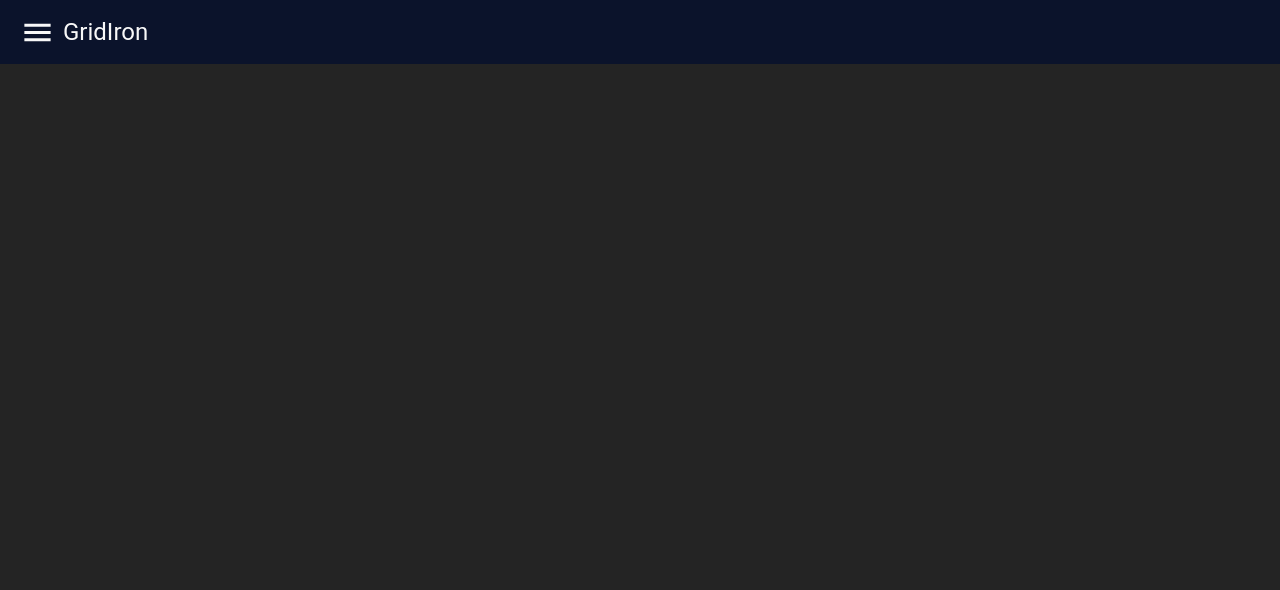
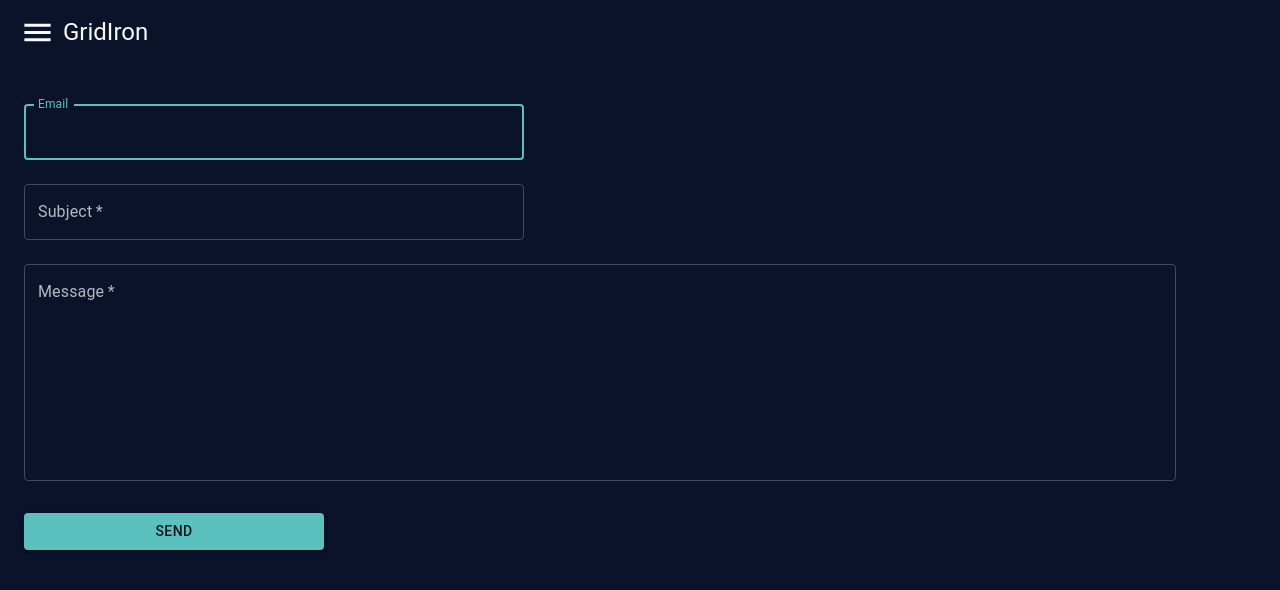
Before and after one commit to Josh-Clemons/gridiron-react, a React (Vite) app: page /#/help in a window 1280 px wide. Before the commit this address had no page. Shown: the top 590 px of the page. Built offline with nearby package versions, Linux system fonts and the light colour scheme; sample sign-in values are in the browser's storage.

Commit message:
Added help page

```diff
--- a/src/components/App/App.jsx
+++ b/src/components/App/App.jsx
@@ -26,6 +26,7 @@ import PrivateRoute from '../PrivateRoute/PrivateRoute.jsx';
 // CSS
 import 'react-toastify/dist/ReactToastify.css';
 import AboutPage from "../../pages/AboutPage.jsx";
+import HelpPage from "../../pages/HelpPage.jsx";
 
 const queryClient = new QueryClient();
 
@@ -45,6 +46,7 @@ function App() {
                 <Route path='/register' element={<RegisterPage />} />
                 <Route path='/password-reset/:accessCode/:email' element={<ResetPasswordPage />} />
                 <Route path='/about' element={<AboutPage />} />
+                <Route path='/help' element={<HelpPage />} />
                 {/* Protected routes */}
                 <Route path='/dashboard' element={<PrivateRoute><DashboardPage /></PrivateRoute>} />
                 <Route path='/league-detail/:inviteCode' element={<PrivateRoute><LeagueDetailsPage /></PrivateRoute>} />
--- a/src/components/NavBar/NavBar.jsx
+++ b/src/components/NavBar/NavBar.jsx
@@ -101,6 +101,9 @@ export default function NavBar() {
                     <Button size='large' sx={{ justifyContent: 'flex-start' }} onClick={() => logout()}>
                         Logout
                     </Button>
+                    <Button size='large' sx={{ justifyContent: 'flex-start' }} onClick={() => navigate('/help')}>
+                        Help
+                    </Button>
                     <Button size='large' sx={{ justifyContent: 'flex-start' }} onClick={() => navigate('/about')}>
                         About
                     </Button>
@@ -112,6 +115,9 @@ export default function NavBar() {
                     </Button>
                     <Button size='large' sx={{ justifyContent: 'flex-start' }} onClick={() => navigate('/register')}>
                         Register
+                    </Button>
+                    <Button size='large' sx={{ justifyContent: 'flex-start' }} onClick={() => navigate('/help')}>
+                        Help
                     </Button>
                     <Button size='large' sx={{ justifyContent: 'flex-start' }} onClick={() => navigate('/about')}>
                         About
--- /dev/null
+++ b/src/pages/HelpPage.jsx
@@ -0,0 +1,87 @@
+import TextField from "@mui/material/TextField";
+import Button from "@mui/material/Button";
+import Box from "@mui/material/Box";
+import {useState} from "react";
+import {createHelpTicket} from "../utils/api.js";
+import {successAlert} from "../utils/ToastAlerts.js";
+
+const HelpPage = () => {
+    const [email, setEmail] = useState("");
+    const [subject, setSubject] = useState("");
+    const [message, setMessage ] = useState("");
+
+    const handleSubmit = (event) => {
+        event.preventDefault();
+        createHelpTicket(email, subject, message);
+        successAlert('Request sent');
+        setEmail('');
+        setSubject('');
+        setMessage('');
+    }
+
+    return (
+        <Box component="form"
+             onSubmit={handleSubmit}
+             display={'flex'}
+             flexDirection={'column'}
+             sx={{
+                 height: '100vh',
+                 width: '80%',
+                 padding: 3
+             }}
+        >
+            <TextField
+                margin="normal"
+                id="email"
+                label="Email"
+                name="email"
+                autoComplete="email"
+                autoFocus
+                value={email}
+                onChange={(e) => setEmail(e.target.value)}
+                sx={{
+                    width:'500px',
+                    maxWidth: '90vw'
+                }}
+            />
+            <TextField
+                margin="normal"
+                required
+                fullWidth
+                name="subject"
+                label="Subject"
+                id="subject"
+                value={subject}
+                onChange={(e) => setSubject(e.target.value)}
+                sx={{
+                    width:'500px',
+                    maxWidth: '90vw'
+                }}
+            />
+            <TextField
+                margin="normal"
+                required
+                name="message"
+                label="Message"
+                id="message"
+                multiline
+                rows={8}
+                value={message}
+                onChange={(e) => setMessage(e.target.value)}
+                sx={{
+                    width: '90vw'
+                }}
+            />
+            <Button
+                type="submit"
+                variant="contained"
+                sx={{ mt: 3, mb: 2, width: '90vw', maxWidth: '300px' }}
+            >
+                Send
+            </Button>
+
+        </Box>
+    )
+}
+
+export default HelpPage;
--- a/src/utils/api.js
+++ b/src/utils/api.js
@@ -58,3 +58,11 @@ export const inviteNewMember = ((to, inviteCode, accessToken) => {
             errorAlert("Error sending email, try again later")
         })
 })
+
+export const createHelpTicket = ((email, subject, message) => {
+    axios.post(`${import.meta.env.VITE_BACKEND_URL}/api/email/help`, {
+        email: email,
+        subject: subject,
+        message: message
+    })
+})
```
